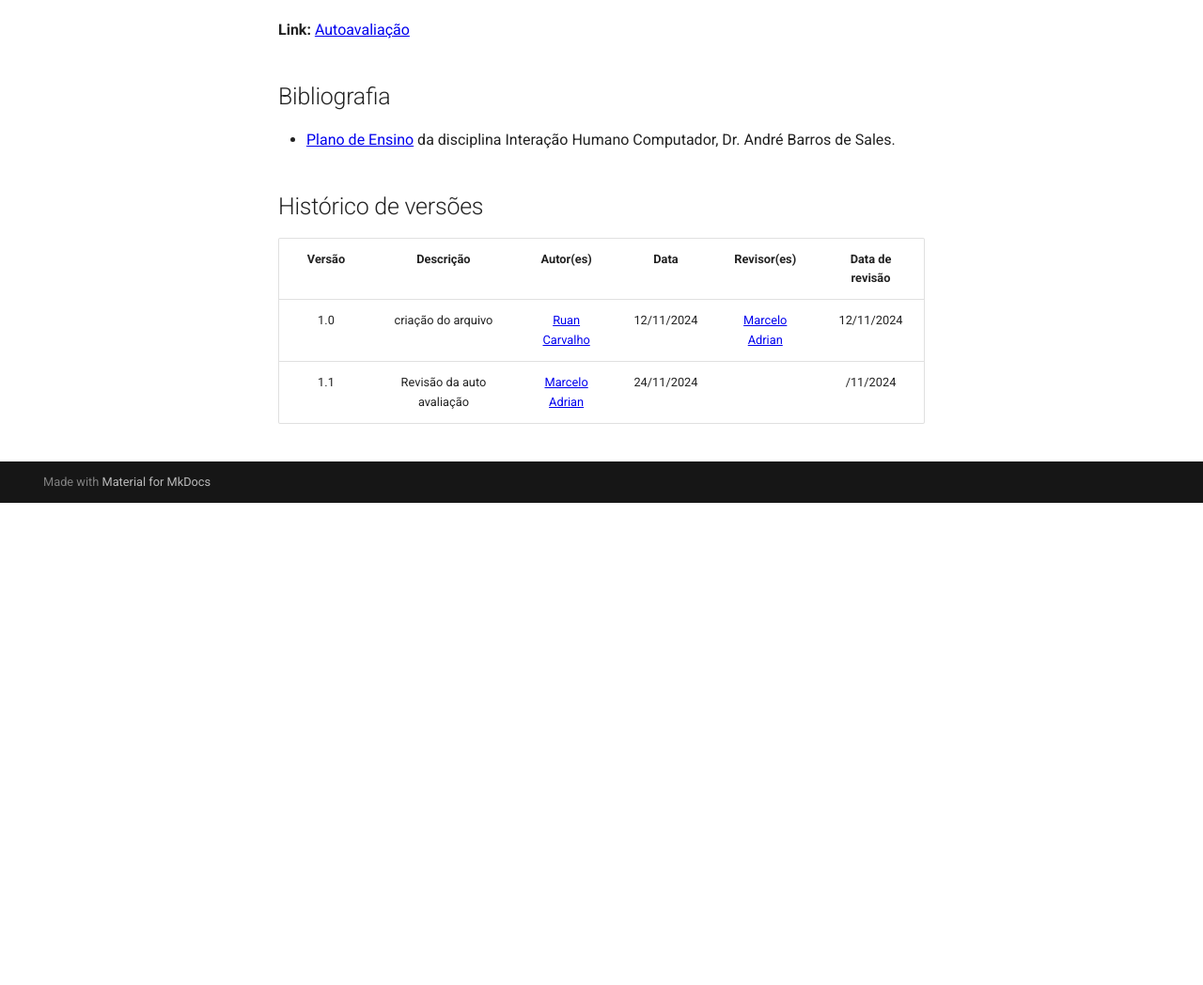
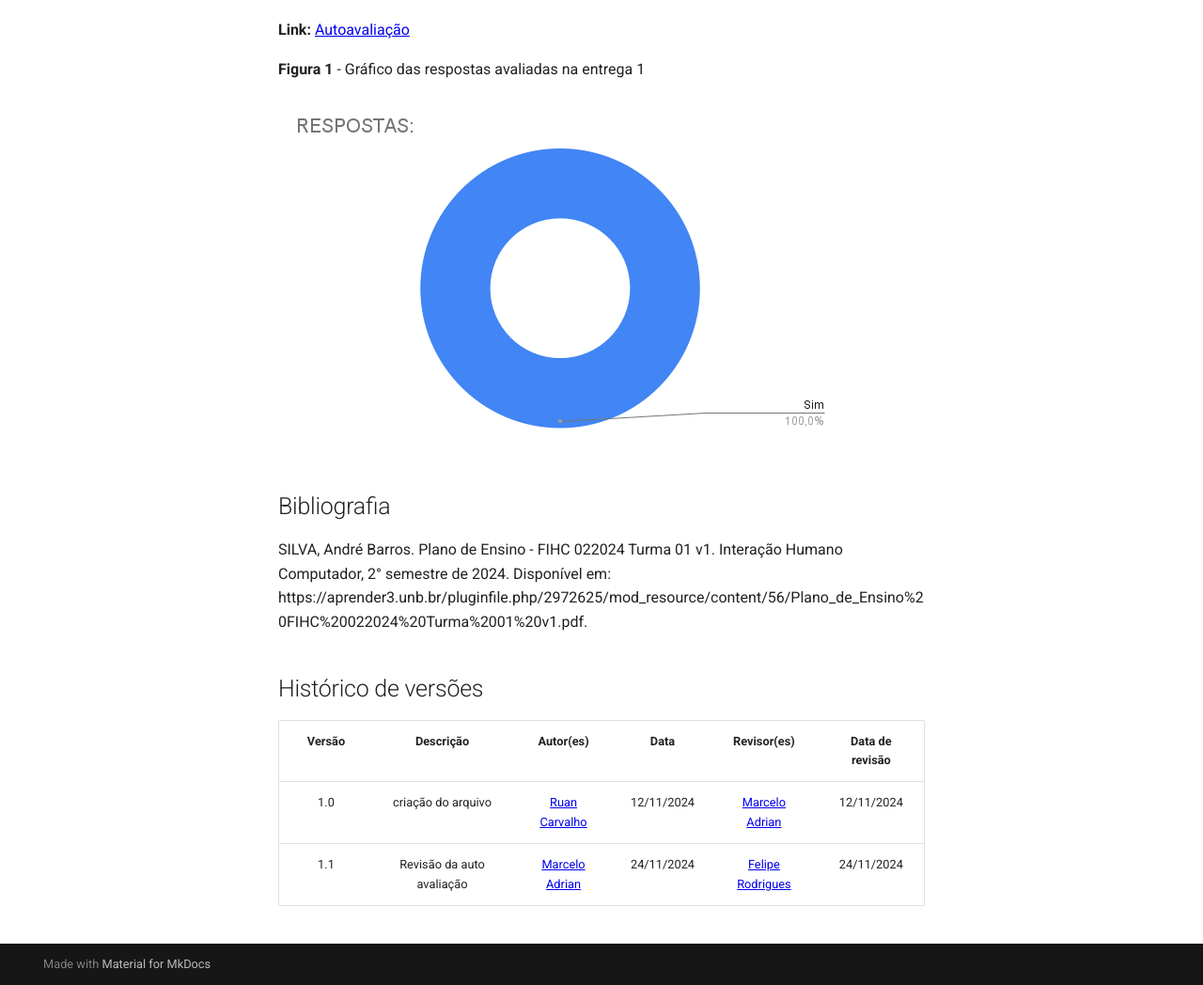
Before and after one commit to Interacao-Humano-Computador/2024.2-Grupo05, an MkDocs documentation site: the page built from docs/apresentacoes/apresentacao_1.md, in a window 1280 px wide and 1400 px high, scrolled down 3157 px, cut to the strip 352-1400 px from the top of the window. Shown: the whole strip at 94% size. Built offline with MkDocs 1.6.1 and Material for MkDocs 9.7.7, drawn with Linux system fonts in a browser that asks for light colours; comment, search, counter and statistics services are not loaded; the version menu is left out; before the commit the page ends 4044 px from its top, so only the background shows below that.

```diff
--- a/docs/apresentacoes/apresentacao_1.md
+++ b/docs/apresentacoes/apresentacao_1.md
@@ -57,13 +57,17 @@ Fonte: [Ruan Carvalho](https://github.com/Ruan-Carvalho), 2024
 
 **Link:** [Autoavaliação](https://www.youtube.com/watch?v=pMj8AjyJa5I)
 
+**Figura 1** - Gráfico das respostas avaliadas na entrega 1 </p>
+
+![Respostas](../assets/AutoAV_Grafico.png)
+
 ## Bibliografia
 
-- [Plano de Ensino](https://aprender3.unb.br/pluginfile.php/2972625/mod_resource/content/56/Plano_de_Ensino%20FIHC%20022024%20Turma%2001%20v1.pdf) da disciplina Interação Humano Computador, Dr. André Barros de Sales.
+SILVA, André Barros. Plano de Ensino - FIHC 022024 Turma 01 v1. Interação Humano Computador, 2° semestre de 2024. Disponível em: https://aprender3.unb.br/pluginfile.php/2972625/mod_resource/content/56/Plano_de_Ensino%20FIHC%20022024%20Turma%2001%20v1.pdf.
 
 ## Histórico de versões
 
 | Versão |         Descrição         |                      Autor(es)                      |    Data    |                     Revisor(es)                     | Data de revisão |
 | :----: | :-----------------------: | :-------------------------------------------------: | :--------: | :-------------------------------------------------: | :-------------: |
 |  1.0   |    criação do arquivo     |  [Ruan Carvalho](https://github.com/Ruan-Carvalho)  | 12/11/2024 | [Marcelo Adrian](https://github.com/Marcelo-Adrian) |   12/11/2024    |
-|  1.1   | Revisão da auto avaliação | [Marcelo Adrian](https://github.com/Marcelo-Adrian) | 24/11/2024 |                                                     |    /11/2024     |
+|  1.1   | Revisão da auto avaliação | [Marcelo Adrian](https://github.com/Marcelo-Adrian) | 24/11/2024 | [Felipe Rodrigues](https://github.com/felipeJRdev) | 24/11/2024   |
```
Also changed, not shown: docs/apresentacoes/avaliação-grupo06.md (+3 -3 lines), docs/assets/AV1_Respostas.png (deleted), docs/assets/AV_G6_Grafico.png (added), docs/assets/AutoAV_Grafico.png (added).
